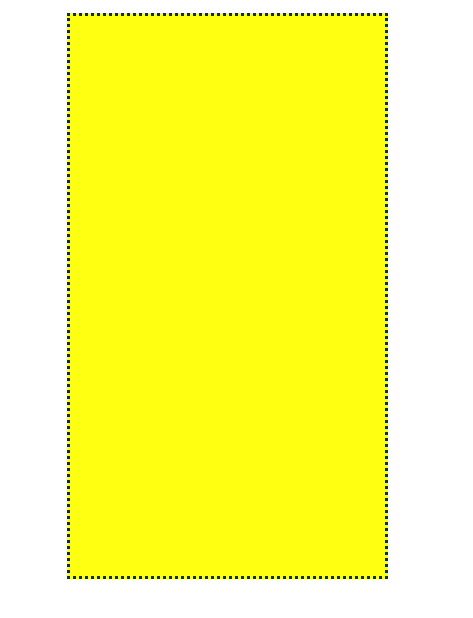
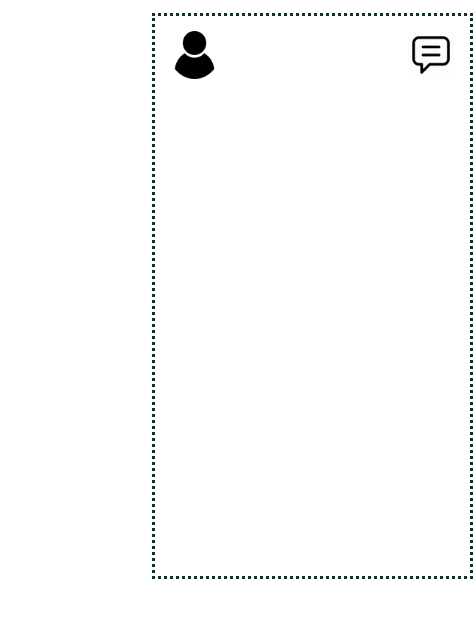
Before and after one commit to Vlad-Ber/SDA_Kodkompisarna, a plain HTML site: page loggedIn.html in a window 390 px wide. Shown: the whole page, 473 px wide, since content can reach past the window. Drawn offline with Linux system fonts and the light colour scheme.

Commit message:
loggedIn

```diff
--- a/loggedIn.html
+++ b/loggedIn.html
@@ -6,8 +6,12 @@
 <body>
 
 <div id="work_space">
+	<img id="User_Pic" src="images\user.png" alt="User profile"/>
+	<img id="Message_Pic" src="images\message.png" alt="Messages"/>
+</div>
 
-</div>
+
+
 
 
 </body>
--- a/style.css
+++ b/style.css
@@ -15,16 +15,42 @@ body{
 	position: absolute;
 }
 
+#User_Pic{
+	width:15%;
+	margin: 5%;
+}
+
+#Message_Pic{
+	width:15%;
+	margin-left:55%;
+	margin-top:5%;
+	position: absolute;
+}
 
 
-@media screen and (max-width: 980px) {
+
+
+
+@media screen and (max-height: 560px) {
 	#work_space{
-		margin-left: 15%;
+		margin-left: 30%;
 		margin-top: 1.2%;
-		width: 315px;
-		height: 560px;
-		background-color:#FFFF12;
+		width: 283.5px;
+		height: 504px;
 		border-style:dotted;
 		position: absolute;
 	}
+
+	@media screen and (max-width: 325px) {
+		#work_space{
+			margin-left: 0%;
+			margin-top: 0%;
+			width: 100%;
+			height: 100%;
+			background-color:#FFFF12;
+			border-style:dotted;
+			position: absolute;
+		}
+
+	}
 }
```
Also changed, not shown: images/message.png (added), images/user.png (added).
